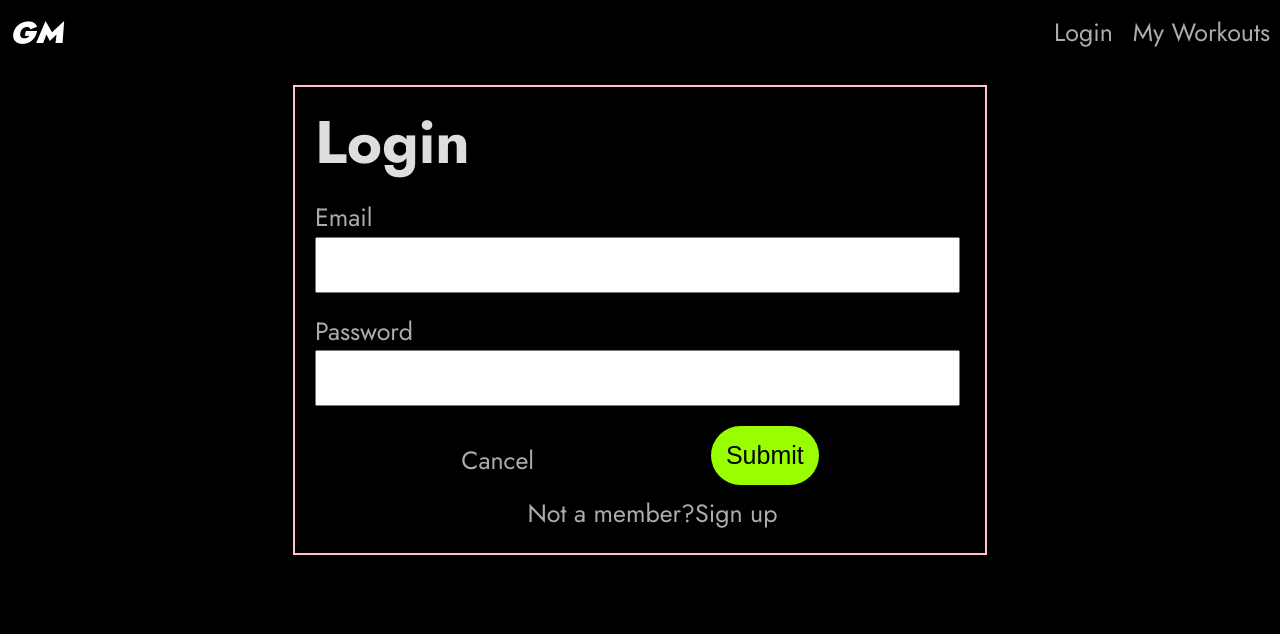
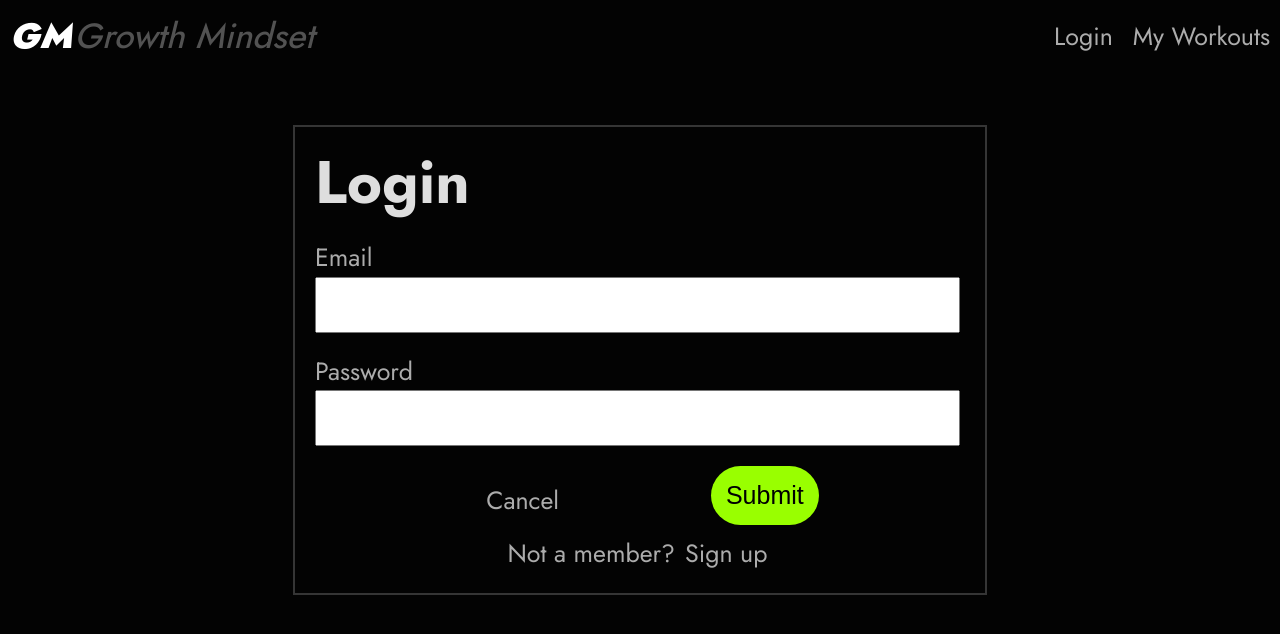
Before and after one commit to klevi43/GM, a React (Vite) app in the folder GM/: page /login in a window 1280 px wide. Shown: the top 634 px of the page. Built offline with nearby package versions, Linux system fonts and the light colour scheme.

Commit message:
Basically finished login page. redesigned logo.

```diff
--- a/GM/src/components/Hero.tsx
+++ b/GM/src/components/Hero.tsx
@@ -6,9 +6,11 @@ interface Props {
 const Hero = ({images}: Props) => {
   return (
     <>
-      <div className='hero'><header className='hero__header'><h2 className='heading'>Track Your Progress.<br/>See Results.</h2>
+      <div className='hero nav__offset'>
+
+        <header className='hero__header'><h2 className='heading'>Track Your Progress.<br/>See Results.</h2>
         <p className='subheading'>Creating the best version of yourself starts today.</p>
-        <Link className='btn btn--primary' to='/login'>Get Started</Link></header>
+        <Link className='btn btn--primary link' to='/login'>Get Started</Link></header>
         <div className='image__container'>
           <img className='hero__image'
           srcSet={`${images[0]} 768w, ${images[1]}, 1024w`}
--- a/GM/src/components/Nav.tsx
+++ b/GM/src/components/Nav.tsx
@@ -16,15 +16,15 @@ const Nav = ({isNavMenuOpen, toggleNavBar, isLoggedIn}: Props) => {
 
 
       <nav className='nav'>
-        <Link className='logo' to='/'>GM</Link>
+        <Link className='logo' to='/'>GM<span className='logo-desktop'>Growth Mindset</span></Link>
         <button onClick={toggleNavBar} className='nav__toggle'><img src={Lines} alt="" /></button>
 
       <ul className={`list nav__list ${isNavMenuOpen ? "collapsible--expanded" : "collapsible--hidden"}`}>
-          {!isLoggedIn && <li className='nav__item'><Link to='/login'>Login</Link>
+          {!isLoggedIn && <li className='nav__item'><Link className='link text' to='/login'>Login</Link>
           </li>}
 
-          {isLoggedIn && <li className='nav__item'><Link to='/logout'>Logout</Link></li>}
-          <li className='nav__item'><Link to="/workouts">My Workouts</Link><div className='underline'></div></li>
+          {isLoggedIn && <li className='nav__item'><Link className='link text' to='/logout'>Logout</Link></li>}
+          <li className='nav__item'><Link className='link text' to="/workouts">My Workouts</Link><div className='underline'></div></li>
         </ul>
       </nav>
     </div>
--- a/GM/src/index.css
+++ b/GM/src/index.css
@@ -5,10 +5,11 @@
 
 
   color: rgba(255, 255, 255, 0.87);
-  background-color: #000000;
-
+  background-color: var(--color-background);
+  --color-background: #030303;
+  --color-primary: #99ff00;
   --color-text: #acacac;
-
+  --color-box-outline: #353535;
 }
 
 @font-face {
@@ -58,7 +59,7 @@ p {
 }
 
 .btn--primary {
-  background-color: rgb(153, 255, 0);
+  background-color: var(--color-primary);
   color: #000;
   font-weight: 500;
 }
@@ -87,13 +88,13 @@ p {
     flex-direction: column;
     justify-content: center;
     align-items: center;
-    height: 80vh;
+    height: 70vh;
 
   }
 
   .form {
     width: 80%;
-    border: 2px solid pink;
+    border: 2px solid var(--color-box-outline);
     padding: 2rem;
     max-width: 650px;
   }
@@ -114,17 +115,23 @@ p {
     align-items: center;
     width: 70%;
   }
-  @media screen and (min-width: 768px) {
 
-    .form__submit-container {
-      width: 55%;
-    }
-  }
 .form__label {
   font-size: 2.5rem;
   font-weight: 400;
   color: #acacac;
   margin: 0;
+}
+
+@media screen and (min-width: 768px) {
+
+  .form__submit-container {
+    width: 55%;
+  }
+
+  .form__container {
+    height: 90vh;
+  }
 }
   /* headers */
   .heading {
@@ -132,7 +139,10 @@ p {
     line-height: 1.2;
   }
 
-
+.heading--dark {
+  color: var(--color-box-outline);
+  text-align: center;
+}
 
 
   .subheading {
@@ -166,25 +176,39 @@ p {
 }
 
 /* links */
-a {
+.link {
   font-size: 2.5rem;
   text-decoration: none;
-  color: #acacac;
   transition: 0.3s;
 }
+.link:hover {
+
+  color: #fff;
+  text-shadow: 0 0 10px #fff;
+}
+
+.signup {
+  /* border: 1px solid aliceblue; */
+  padding-right: 3rem;
+}
+.signup-link {
+  padding-left: 1rem;
+}
+
 /* navbar */
 .nav__container {
   position: fixed;
   top: 0;
   left: 0;
   width: 100vw;
-  background-color: black;
+  background-color:  var(--color-background);
+  /* border-bottom: 2px solid var(--color-box-outline); */
 }
 .nav {
   max-width: 1280px;
   margin: 0 auto;
   padding: 1rem;
-  background-color: black;
+  background-color: var(--color-background);
   display: flex;
   justify-content: space-between;
   align-items: center;
@@ -195,11 +219,7 @@ a {
   width: 100%;
 }
 
-.nav__item > a:hover {
-  position: relative;
-  color: #fff;
-  text-shadow: 0 0 10px #fff;
-}
+
 
 
 
@@ -223,12 +243,15 @@ a {
   .nav__item {
     margin-left: 2rem;
   }
+
 }
 
-
+.nav__offset {
+  margin: 9rem auto 0 auto;
+}
 
 .hero {
-  margin: 7rem auto 0 auto;
+
   padding: 0 1rem;
   /* border: 1px solid white; */
   height: fit-content;
@@ -259,17 +282,41 @@ a {
 
 .logo {
   font-weight: 900;
+  text-decoration: none;
   font-style: italic;
-  font-size: 3rem;
+  font-size: 3.5rem;
   color: #fff;
 }
+.logo-desktop {
+  display: none;
+}
 
+@media screen and (min-width: 768px) {
+  .logo-desktop {
+    display: inline;
+    /* font-style: normal; */
+    font-weight: 450;
+    text-decoration: none;
+    color: #525252;
+    padding-left: 0.2rem;
+  }
+}
  /* text */
 
 .text {
   color: var(--color-text);
   font-size: 2.5rem;
   text-indent: 2.5rem;
+}
+/* Main title */
+.main-title {
+  margin-bottom: 3rem;
+}
+.text--bold {
+  font-weight: 700;
+}
+.text--bright {
+  color: var(--color-primary);
 }
 
 .center {
--- a/GM/src/pages/Login.tsx
+++ b/GM/src/pages/Login.tsx
@@ -1,6 +1,7 @@
 import React from 'react'
 import { useState } from 'react'
 import { Link } from 'react-router'
+
 import Nav from '../components/Nav'
 import Home from './Home'
 
@@ -39,17 +40,18 @@ const Login = () => {
               </label>
               <div className='center'>
                 <div className='btn__container form__submit-container'>
-                  <Link className='' to="/">Cancel</Link>
+                  <Link className='link text' to="/">Cancel</Link>
                   <button className='btn btn--primary' role='submit'>Submit</button>
                 </div>
               </div>
             </form>
           </div>
-          <div className='center'><p className='text'>Not a member?<Link className='' to='/signup'>Sign up</Link></p></div>
+          <div className='center signup'><p className='text'>Not a member?<Link className='link signup-link text' to='/signup'>Sign up</Link></p></div>
 
           </div>
+
         </div>
-    </>
+        </>
   )
 }
 
```
